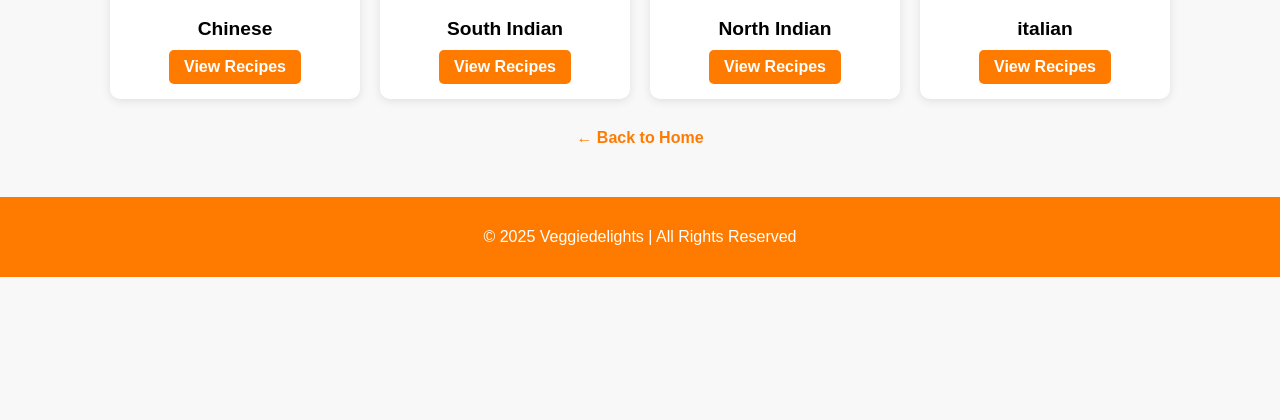
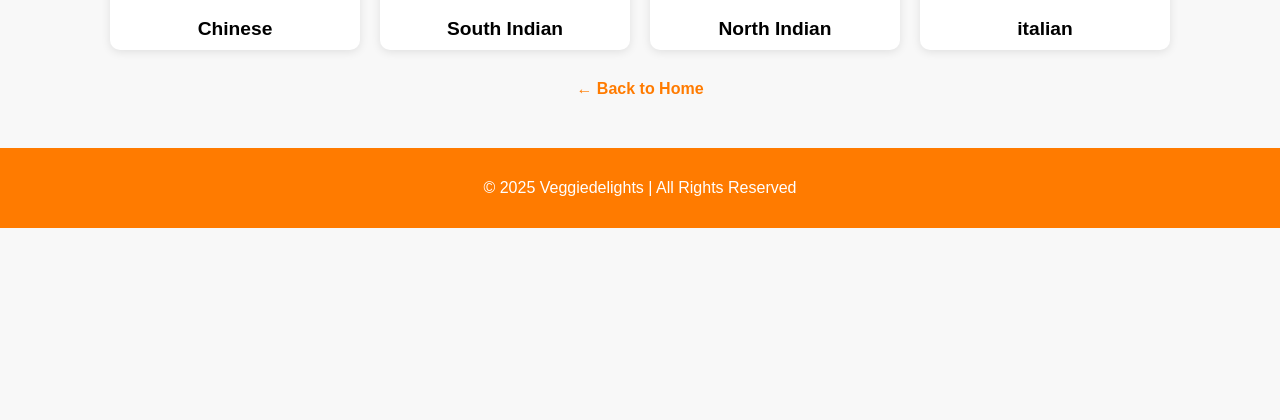
Before and after one commit to kavyashree-1801/UST-Project-veggiedelights, a PHP site: page /manage_categories.php in a window 1280 px wide. Shown: the part 355-775 px from the top of the page. Run offline with PHP 8.4, Linux system fonts and the light colour scheme; data comes from the database, SQL or seed files in the repository.

Commit message:
Update manage_categories.php

```diff
--- a/Veggiedelights/manage_categories.php
+++ b/Veggiedelights/manage_categories.php
@@ -155,22 +155,6 @@ $categories = mysqli_query($con, "SELECT * FROM categories ORDER BY id DESC");
       font-size: 1.2rem;
     }
 
-    .category-card .btn {
-      display: inline-block;
-      margin-bottom: 15px;
-      padding: 8px 15px;
-      background: #ff7b00;
-      color: #fff;
-      border-radius: 5px;
-      text-decoration: none;
-      font-weight: bold;
-      transition: 0.3s;
-    }
-
-    .category-card .btn:hover {
-      opacity: 0.8;
-    }
-
     /* Add Category button */
     .add-category {
       display: inline-block;
@@ -253,7 +237,6 @@ $categories = mysqli_query($con, "SELECT * FROM categories ORDER BY id DESC");
     <div class="category-card">
       <img src="<?php echo $cat['image'] ? htmlspecialchars($cat['image']) : 'uploads/default.jpg'; ?>" alt="<?php echo htmlspecialchars($cat['name']); ?>">
       <h2><?php echo htmlspecialchars($cat['name']); ?></h2>
-      <a href="italian.php" class="btn">View Recipes</a>
     </div>
   <?php endwhile; ?>
 </section>
```
